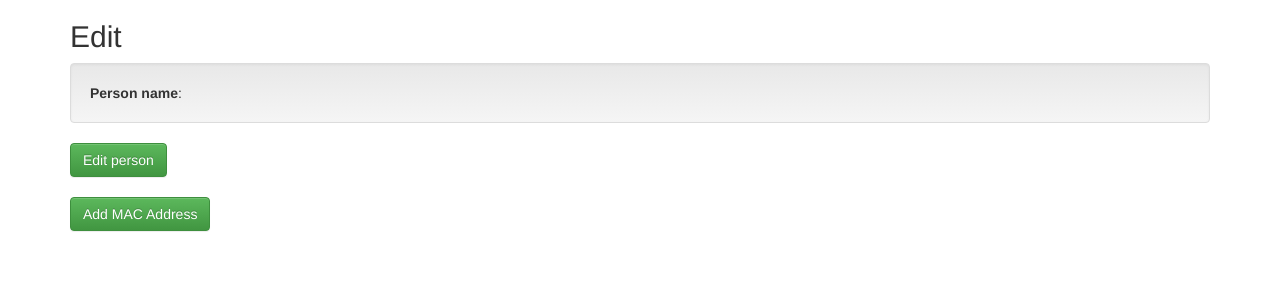
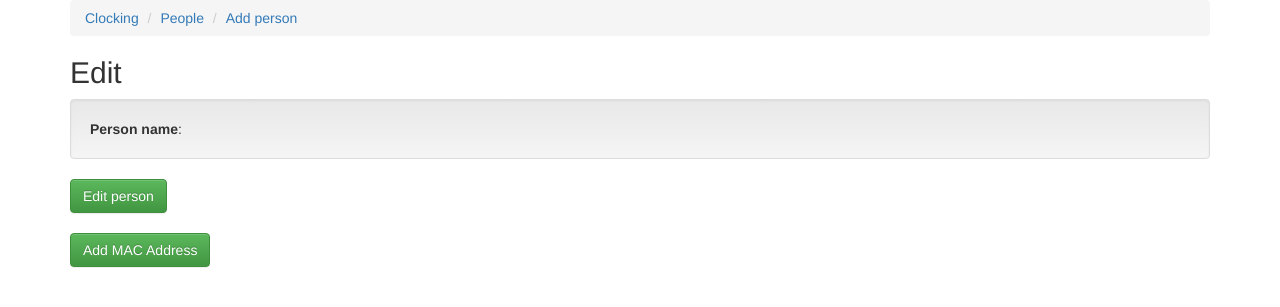
Before and after one commit to eaudeweb/mac-logging, a Flask app: page /edit/1 in a window 1280 px wide. Shown: the top 307 px of the page. Run offline with Flask 2, Linux system fonts and the light colour scheme; data that the repository does not hold is empty; some libraries are stand-ins or nearby versions.

Commit message:
Add breadcrumb

```diff
--- a/clocking/templates/clocking.html
+++ b/clocking/templates/clocking.html
@@ -18,6 +18,11 @@
 
 <body>
 <div class="container center-block">
+  <ol class="breadcrumb">
+    <li class="breadcrumb-item active">Clocking</li>
+    <li class="breadcrumb-item"><a href="{{ url_for('api.people') }}">People</a></li>
+    <li class="breadcrumb-item"><a href="{{ url_for('api.add') }}">Add person</a></li>
+  </ol>
   <h1>Clocking</h1>
   <blockquote>
     <footer>This application is developed in order to provide a tool to detect
--- a/clocking/templates/edit.html
+++ b/clocking/templates/edit.html
@@ -10,6 +10,11 @@
 
 <body>
 <div class="container">
+  <ol class="breadcrumb">
+    <li class="breadcrumb-item active"><a href="{{ url_for('api.clocking') }}">Clocking</a></li>
+    <li class="breadcrumb-item"><a href="{{ url_for('api.people') }}">People</a></li>
+    <li class="breadcrumb-item"><a href="{{ url_for('api.add') }}">Add person</a></li>
+  </ol>
   <h2>Edit</h2>
   <div id="person_edit_container">
     {% include 'bits/person_edit.html' %}
--- a/clocking/templates/people.html
+++ b/clocking/templates/people.html
@@ -9,6 +9,11 @@
 
 <body>
 <div class="container">
+  <ol class="breadcrumb">
+    <li class="breadcrumb-item active"><a href="{{ url_for('api.clocking') }}">Clocking</a></li>
+    <li class="breadcrumb-item">People</li>
+    <li class="breadcrumb-item"><a href="{{ url_for('api.add') }}">Add person</a></li>
+  </ol>
   <h1>People</h1>
   {% if success %}
       <div class="alert alert-success">
```
Also changed, not shown: clocking/templates/add.html (+5 -4 lines).
